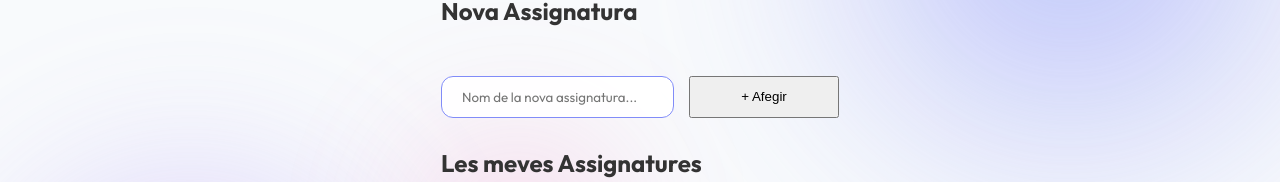
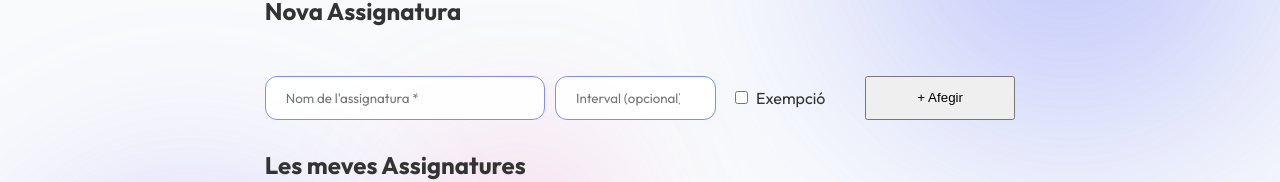
Before and after one commit to a24polmolmun/prj-final-PolMolina, an Angular app in the folder front/: page /llista-assignatures in a window 1280 px wide. Shown: the part 253-435 px from the top of the page. Built offline with nearby package versions, Linux system fonts and the light colour scheme; no server answers.

Commit message:
Arreglo de página de assignaturas

```diff
--- a/front/src/app/features/professors/llista-assignatures/llista-assignatures.component.html
+++ b/front/src/app/features/professors/llista-assignatures/llista-assignatures.component.html
@@ -20,12 +20,19 @@
                 <div class="contingut-targeta">
                     <h2>Nova Assignatura</h2>
                     <br>
-                    <div style="display: flex; gap: 15px; margin-top: 10px;">
+                    <div style="display: flex; gap: 10px; margin-top: 10px; flex-wrap: wrap;">
                         <!-- Aquí connectem el TS i l'HTML amb ngModel -->
-                        <input type="text" [(ngModel)]="novaAssignaturaNom" placeholder="Nom de la nova assignatura..."
-                            style="flex: 1; padding: 12px 20px; border-radius: 12px; border: 1px solid var(--primary-light); background: rgba(255,255,255,0.9); font-family: 'Outfit';">
+                        <input type="text" [(ngModel)]="novaAssignaturaNom" placeholder="Nom de l'assignatura *"
+                            style="flex: 2; padding: 12px 20px; border-radius: 12px; border: 1px solid var(--primary-light); background: rgba(255,255,255,0.9); font-family: 'Outfit'; min-width: 200px;">
 
-                        <button class="boto-accio" (click)="crearAssignatura()" style="min-width: 150px;">
+                        <input type="number" [(ngModel)]="novaAssignaturaInterval" placeholder="Interval (opcional)"
+                            style="flex: 1; padding: 12px 20px; border-radius: 12px; border: 1px solid var(--primary-light); background: rgba(255,255,255,0.9); font-family: 'Outfit'; min-width: 120px;">
+
+                        <label style="display: flex; align-items: center; gap: 5px; flex: 1; min-width: 100px; padding: 12px 5px; cursor:pointer;" title="Permet Exempció?">
+                            <input type="checkbox" [(ngModel)]="novaAssignaturaExempcio"> Exempció
+                        </label>
+
+                        <button class="boto-accio" (click)="crearAssignatura()" style="min-width: 150px; flex: 1;">
                             <span class="icona-fletxa">+</span> Afegir
                         </button>
                     </div>
--- a/front/src/app/features/professors/llista-assignatures/llista-assignatures.component.ts
+++ b/front/src/app/features/professors/llista-assignatures/llista-assignatures.component.ts
@@ -11,10 +11,11 @@ import { AssignaturesManagerService } from '../../../shared/services/assignature
   styleUrl: './llista-assignatures.component.css',
 })
 export class LlistaAssignaturesComponent implements OnInit {
-  // Inyectamos nuestro manager
   assignaturesManager = inject(AssignaturesManagerService);
 
   novaAssignaturaNom = signal<string>('');
+  novaAssignaturaInterval = signal<number | null>(null);
+  novaAssignaturaExempcio = signal<boolean>(false);
 
   ngOnInit(): void {
     this.assignaturesManager.carregarAssignatures();
@@ -23,15 +24,28 @@ export class LlistaAssignaturesComponent implements OnInit {
 
   crearAssignatura(): void {
     const nom = this.novaAssignaturaNom();
+    const interval = this.novaAssignaturaInterval();
+    const exempcio = this.novaAssignaturaExempcio();
+
     if (!nom) {
+      alert("El nom de l'assignatura és obligatori.");
       return;
     }
-    this.assignaturesManager.afegirAssignatura({ nom })
+
+    const requestData: any = { nom, exempcio };
+    if (interval !== null && interval !== undefined) {
+      requestData.interval = interval;
+    }
+
+    this.assignaturesManager.afegirAssignatura(requestData)
       .then(() => {
         this.novaAssignaturaNom.set('');
+        this.novaAssignaturaInterval.set(null);
+        this.novaAssignaturaExempcio.set(false);
       })
       .catch(err => {
         console.error('Error al crear l\'assignatura', err);
+        alert('No s\'ha pogut crear l\'assignatura.');
       });
   }
 
--- a/front/src/app/shared/models/assignatura.model.ts
+++ b/front/src/app/shared/models/assignatura.model.ts
@@ -1,6 +1,8 @@
 export interface Assignatura {
   id: number;
   nom: string;
+  interval?: number;
+  exempcio?: boolean;
   created_at: string;
   updated_at: string;
 }
--- a/front/src/app/shared/services/assignatures/assignatures-manager.service.ts
+++ b/front/src/app/shared/services/assignatures/assignatures-manager.service.ts
@@ -20,8 +20,8 @@ export class AssignaturesManagerService {
     this.error.set(null);
 
     try {
-      const data = await this.apiManager.get<Assignatura[]>('/assignatures');
-      this.assignatures.set(data);
+      const response = await this.apiManager.get<{ success: boolean; data: Assignatura[] }>('/assignatures');
+      this.assignatures.set(response.data || []);
     } catch (err) {
       this.error.set('Error carregant assignatures del backend');
       console.error(err);
@@ -35,7 +35,8 @@ export class AssignaturesManagerService {
    */
   async afegirAssignatura(novaAssignatura: Partial<Assignatura>) {
     try {
-      const creada = await this.apiManager.post<Assignatura>('/assignatures', novaAssignatura);
+      const response = await this.apiManager.post<{ success: boolean; data: Assignatura }>('/assignatures', novaAssignatura);
+      const creada = response.data;
 
       // Lògica primitiva: obtenir, copiar, afegir, guardar
       const llistaActual = this.assignatures();
@@ -59,10 +60,11 @@ export class AssignaturesManagerService {
    */
   async actualitzarAssignatura(id: number, dadesActualitzades: Partial<Assignatura>) {
     try {
-      const actualitzacio = await this.apiManager.put<Assignatura>(
+      const response = await this.apiManager.put<{ success: boolean; data: Assignatura }>(
         `/assignatures/${id}`,
         dadesActualitzades,
       );
+      const actualitzacio = response.data;
 
       // Lògica primitiva: bucle manual per actualitzar la llista
       const llistaActual = this.assignatures();
```
Also changed, not shown: 1 other file (tests, documents, lock files or other folders).
